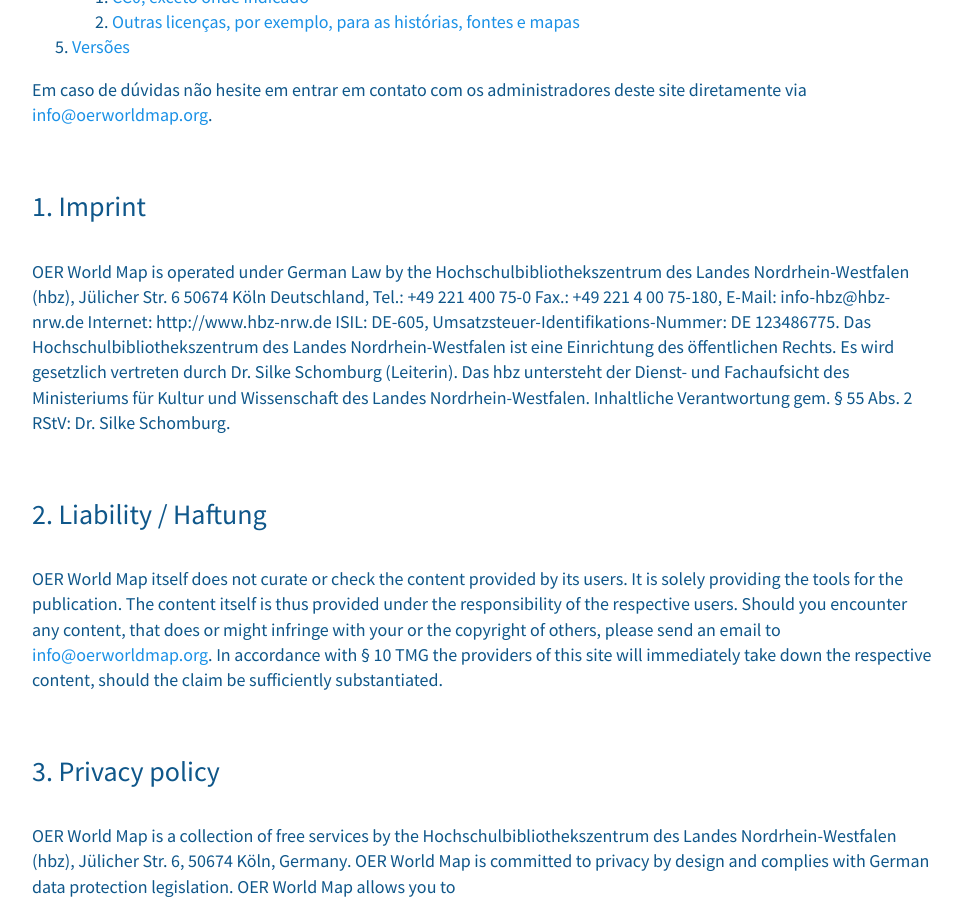
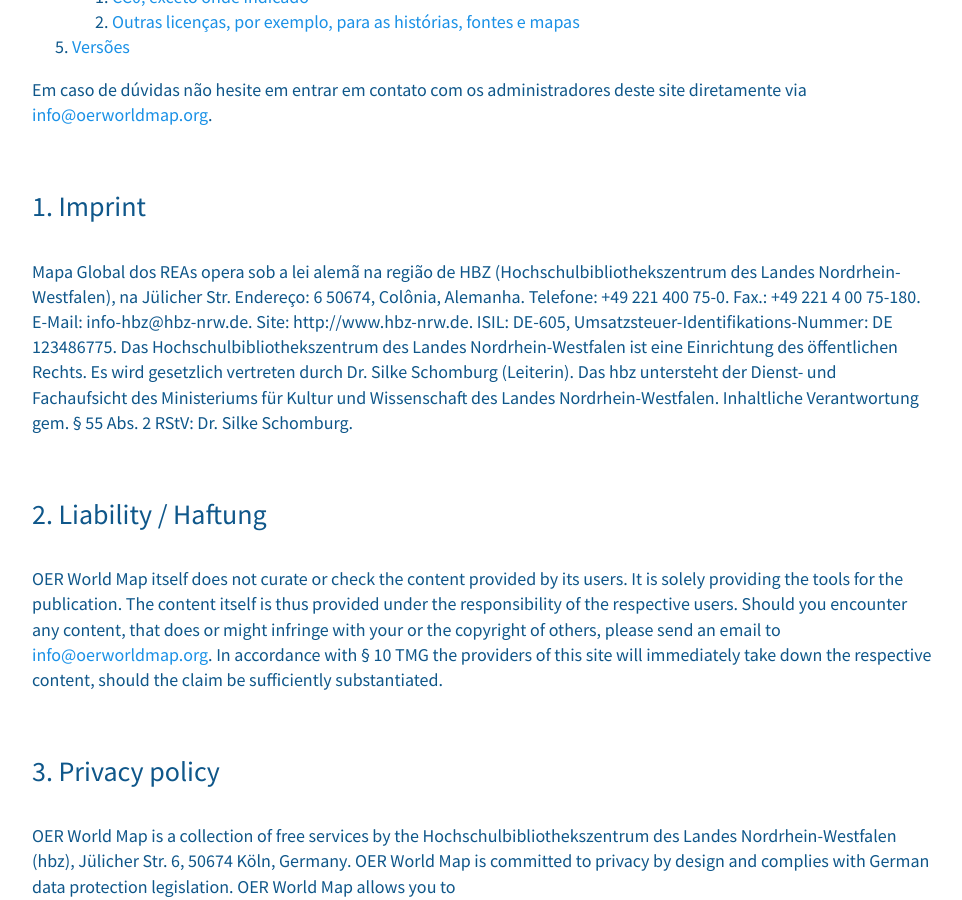
Before and after one commit to hbz/oerworldmap-ui, a Jekyll site: the page built from docs/imprint.pt.md, in a window 1280 px wide and 900 px high, scrolled down 354 px. Shown: the whole window, without its empty margins (158-1120 px from the left). Built offline with Jekyll 4.4.1, drawn with Linux system fonts in a browser that asks for light colours; nearby versions of some CDN libraries; comment, search, counter and statistics services are not loaded; a style sheet for code colours, icons or effects is not loaded.

Commit message:
New translations imprint.md (Portuguese, Brazilian)

```diff
--- a/docs/imprint.pt.md
+++ b/docs/imprint.pt.md
@@ -18,7 +18,7 @@
 
 <h2 id="imprint">1. Imprint</h2>
 
-OER World Map is operated under German Law by the Hochschulbibliothekszentrum des Landes Nordrhein-Westfalen (hbz), Jülicher Str. 6 50674 Köln Deutschland, Tel.: +49 221 400 75-0 Fax.: +49 221 4 00 75-180, E-Mail: info-hbz@hbz-nrw.de Internet: http://www.hbz-nrw.de ISIL: DE-605, Umsatzsteuer-Identifikations-Nummer: DE 123486775. Das Hochschulbibliothekszentrum des Landes Nordrhein-Westfalen ist eine Einrichtung des öffentlichen Rechts. Es wird gesetzlich vertreten durch Dr. Silke Schomburg (Leiterin). Das hbz untersteht der Dienst- und Fachaufsicht des Ministeriums für Kultur und Wissenschaft des Landes Nordrhein-Westfalen. Inhaltliche Verantwortung gem. § 55 Abs. 2 RStV: Dr. Silke Schomburg.
+Mapa Global dos REAs opera sob a lei alemã na região de HBZ (Hochschulbibliothekszentrum des Landes Nordrhein-Westfalen), na Jülicher Str. Endereço: 6 50674, Colônia, Alemanha. Telefone: +49 221 400 75-0. Fax.: +49 221 4 00 75-180. E-Mail: info-hbz@hbz-nrw.de. Site: http://www.hbz-nrw.de. ISIL: DE-605, Umsatzsteuer-Identifikations-Nummer: DE 123486775. Das Hochschulbibliothekszentrum des Landes Nordrhein-Westfalen ist eine Einrichtung des öffentlichen Rechts. Es wird gesetzlich vertreten durch Dr. Silke Schomburg (Leiterin). Das hbz untersteht der Dienst- und Fachaufsicht des Ministeriums für Kultur und Wissenschaft des Landes Nordrhein-Westfalen. Inhaltliche Verantwortung gem. § 55 Abs. 2 RStV: Dr. Silke Schomburg.
 
 <h2 id="liability">2. Liability / Haftung</h2>
 
```
